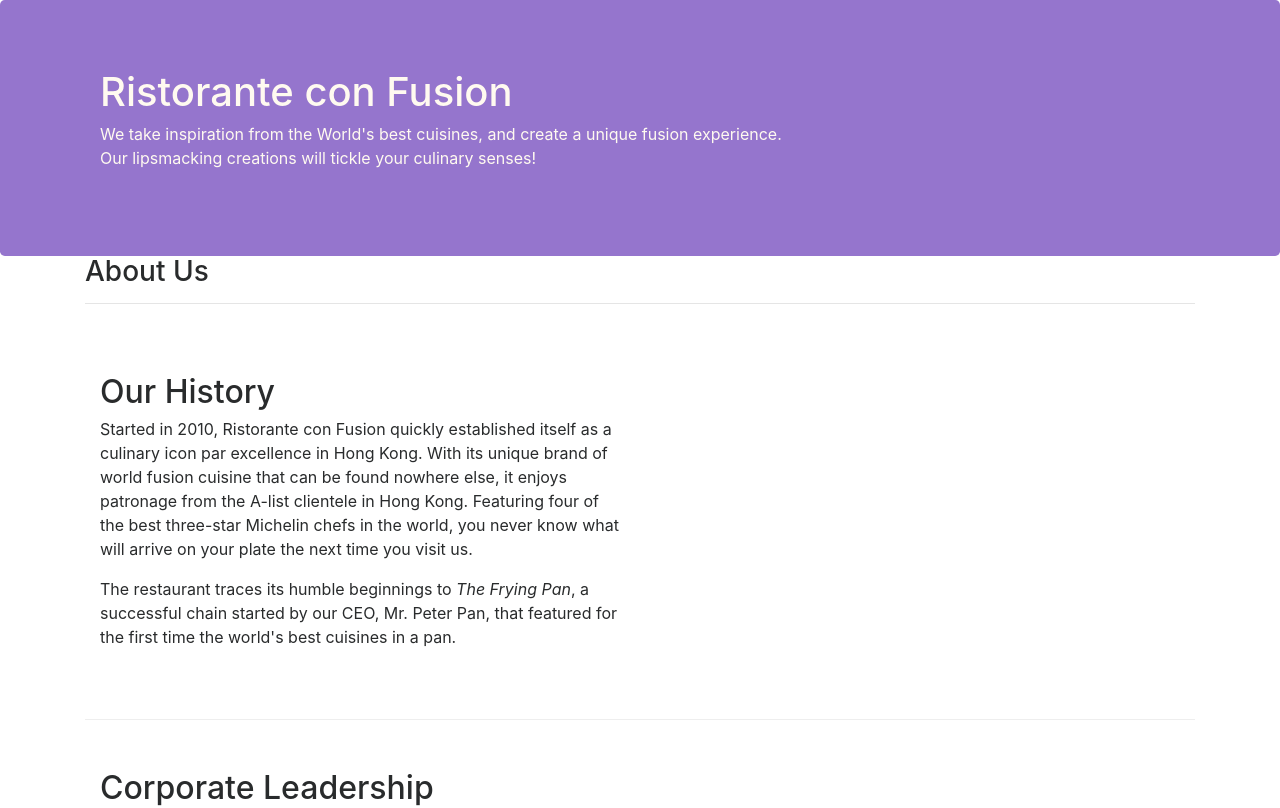
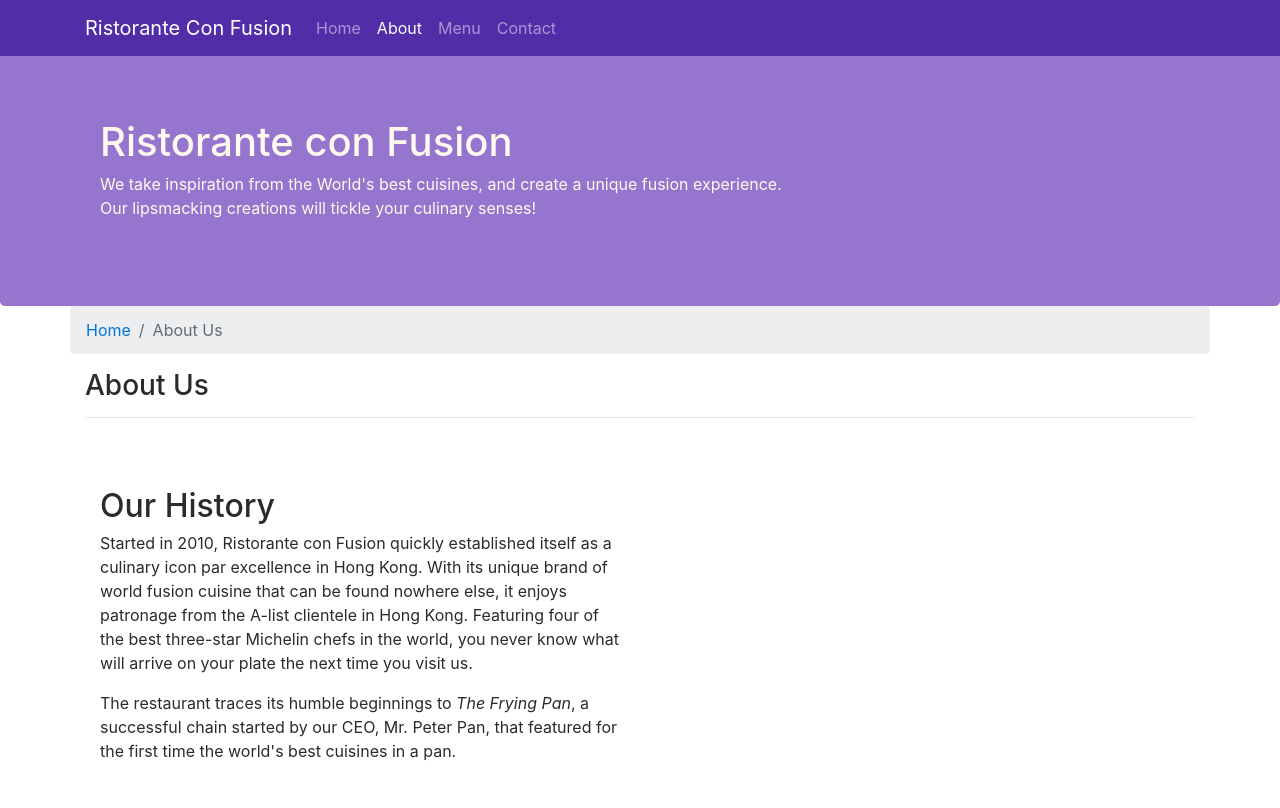
Before and after one commit to h-ARTS/Bootstrap4-and-tools-course, a website: page aboutus.html in a window 1280 px wide. Shown: the top 808 px of the page. Drawn offline with nearby package versions, Linux system fonts and the light colour scheme; a script that the page names is missing.

Commit message:
Navbar and Breadcrumb

```diff
--- a/aboutus.html
+++ b/aboutus.html
@@ -16,6 +16,22 @@
 </head>
 
 <body>
+    <nav class="navbar navbar-inverse navbar-toggleable-sm fixed-top">
+        <div class="container">
+            <button class="navbar-toggler" type="button" data-toggle="collapse" data-target="#Navbar">
+                <span class="navbar-toggler-icon"></span>
+            </button>
+            <a href="./index.html" class="navbar-brand">Ristorante Con Fusion</a>
+            <div class="collapse navbar-collapse" id="Navbar">
+                <ul class="navbar-nav">
+                    <li class="nav-item"><a href="./index.html" class="nav-link">Home</a></li>
+                    <li class="nav-item active"><a href="#" class="nav-link">About</a></li>
+                    <li class="nav-item"><a href="#" class="nav-link">Menu</a></li>
+                    <li class="nav-item"><a href="#" class="nav-link">Contact</a></li>
+                </ul>
+            </div>
+        </div>
+    </nav>
 
     <header class="jumbotron">
         <div class="container">
@@ -32,6 +48,12 @@
 
     <div class="container">
         <div class="row align-items-center">
+            <ol class="col-12 breadcrumb">
+                <li class="breadcrumb-item">
+                    <a href="./index.html">Home</a>
+                </li>
+                <li class="breadcrumb-item active">About Us</li>
+            </ol>
             <div class="col">
                <h3>About Us</h3>
                <hr>
@@ -71,7 +93,7 @@
                 <div class="col-5 offset-1 col-sm-2">
                     <h5>Links</h5>
                     <ul class="list-unstyled">
-                        <li><a href="#">Home</a></li>
+                        <li><a href="./index.html">Home</a></li>
                         <li><a href="#">About</a></li>
                         <li><a href="#">Menu</a></li>
                         <li><a href="#">Contact</a></li>
--- a/css/styles.css
+++ b/css/styles.css
@@ -1,3 +1,7 @@
+body {
+    padding-top: 50px;
+}
+
 .row-header {
     margin: 0 auto;
     padding: 0 auto;
@@ -28,3 +32,7 @@ address {
     margin: 0 auto;
     color: #0f0f0f;
 }
+
+.navbar-inverse {
+    background-color: #512DA8;
+}
```
Also changed, not shown: index.html (+17 -1 lines).
